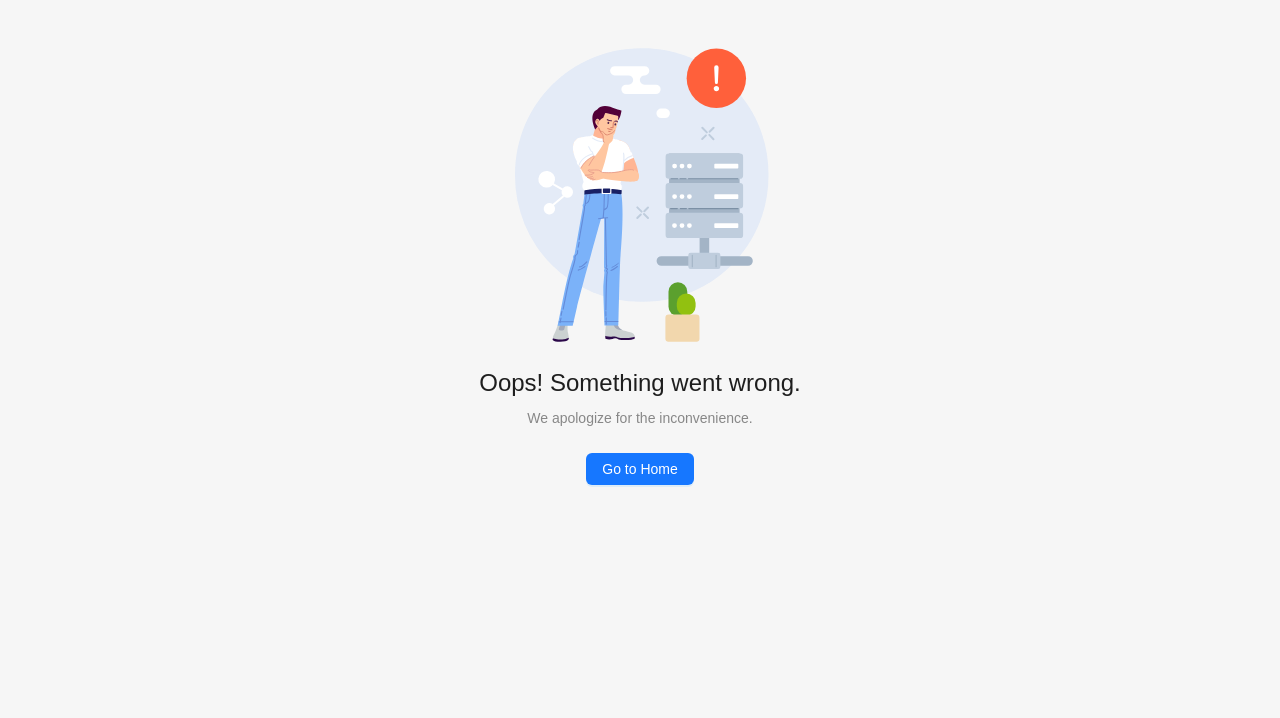
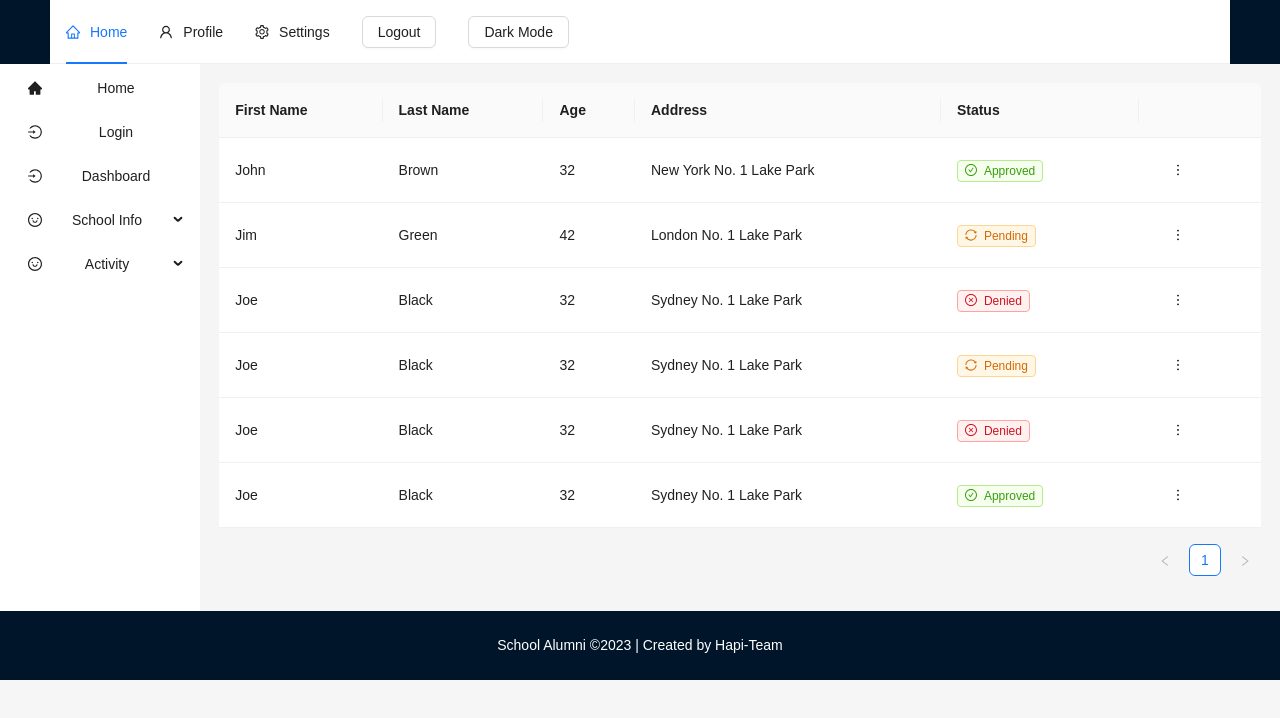
Before and after one commit to haicaumuoi/School_Alumni, a React (Vite) app: page /dashboard in a window 1280 px wide. Shown: the top 718 px of the page. Built offline with nearby package versions, Linux system fonts and the light colour scheme.

Commit message:
Dat create dashboard

```diff
--- /dev/null
+++ b/db.json
@@ -0,0 +1,23 @@
+[
+    {
+        "status": 1
+    },
+    {
+        "status": 2
+    },
+    {
+        "status": 3
+    },
+    {
+        "status": 1
+    },
+    {
+        "status": 3
+    },
+    {
+        "status": 1
+    },
+    {
+        "status": 2
+    }
+]
--- a/src/component/config/routes.js
+++ b/src/component/config/routes.js
@@ -5,6 +5,7 @@ const routes = {
   schoolInfo: "/schoolInfo/*",
   activity: "/activity/*",
   abc: "/abc",
+  dashboard: "/dashboard/*"
 };
 
 export default routes;
--- /dev/null
+++ b/src/component/pages/dashboardPage/DashboardPage.css
@@ -0,0 +1,4 @@
+.table-container {
+    margin: 1.5%;
+    width: 100%;
+}
--- /dev/null
+++ b/src/component/pages/dashboardPage/DashboardPage.jsx
@@ -0,0 +1,177 @@
+import { Typography } from "antd";
+import React, { useState } from "react";
+import { Space, Table, Tag, Divider } from "antd";
+import "./DashboardPage.css";
+import { Button, Popover } from "antd";
+import db from "../../../../db.json";
+import {
+  ClockCircleOutlined,
+  SyncOutlined,
+  CloseCircleOutlined,
+  EllipsisOutlined,
+  CheckCircleOutlined,
+  MoreOutlined,
+} from "@ant-design/icons";
+
+const { Column } = Table;
+
+const DashboardPage = () => {
+  const [openStates, setOpenStates] = useState({});
+
+  const hide = (key) => {
+    setOpenStates((prevState) => ({
+      ...prevState,
+      [key]: false,
+    }));
+  };
+
+  const handleOpenChange = (key, newOpen) => {
+    setOpenStates((prevState) => ({
+      ...prevState,
+      [key]: newOpen,
+    }));
+  };
+
+  const data = [
+    {
+      key: "1",
+      firstName: "John",
+      lastName: "Brown",
+      age: 32,
+      address: "New York No. 1 Lake Park",
+      tags: ["Approved"],
+    },
+    {
+      key: "2",
+      firstName: "Jim",
+      lastName: "Green",
+      age: 42,
+      address: "London No. 1 Lake Park",
+      tags: ["Pending"],
+    },
+    {
+      key: "3",
+      firstName: "Joe",
+      lastName: "Black",
+      age: 32,
+      address: "Sydney No. 1 Lake Park",
+      tags: ["Denied"],
+    },
+    {
+      key: "4",
+      firstName: "Joe",
+      lastName: "Black",
+      age: 32,
+      address: "Sydney No. 1 Lake Park",
+      tags: ["Pending"],
+    },
+    {
+      key: "5",
+      firstName: "Joe",
+      lastName: "Black",
+      age: 32,
+      address: "Sydney No. 1 Lake Park",
+      tags: ["Denied"],
+    },
+    {
+      key: "6",
+      firstName: "Joe",
+      lastName: "Black",
+      age: 32,
+      address: "Sydney No. 1 Lake Park",
+      tags: ["Approved"],
+    },
+  ];
+
+  const getTagColor = (tag) => {
+    switch (tag) {
+      case "Approved":
+        return "green";
+      case "Pending":
+        return "orange";
+      case "Denied":
+        return "red";
+      default:
+        return "orange";
+    }
+  };
+
+  const getTagIcon = (tag) => {
+    switch (tag) {
+      case "Approved":
+        return <CheckCircleOutlined />;
+      case "Pending":
+        return <SyncOutlined />;
+      case "Denied":
+        return <CloseCircleOutlined />;
+      default:
+        return null;
+    }
+  };
+
+  return (
+    <Table dataSource={data} className="table-container">
+      <Column title="First Name" dataIndex="firstName" key="firstName" />
+      <Column title="Last Name" dataIndex="lastName" key="lastName" />
+      <Column title="Age" dataIndex="age" key="age" />
+      <Column title="Address" dataIndex="address" key="address" />
+      <Column
+        title="Status"
+        dataIndex="tags"
+        key="tags"
+        render={(tags) => (
+          <>
+            {tags.map((tag) => (
+              <Tag color={getTagColor(tag)} key={tag} icon={getTagIcon(tag)}>
+                {tag}
+              </Tag>
+            ))}
+          </>
+        )}
+      />
+      <Column
+        title=""
+        key="school"
+        render={(_, record) => (
+          // <Button type="link" style={{color: "black"}}>
+          //   <a>
+          //     <MoreOutlined />
+          //   </a>
+          // </Button>
+
+          // <Popover
+          //   content={<a onClick={hide}>Close</a>}
+          //   title="Title"
+          //   trigger="click"
+          //   open={open}
+          //   onOpenChange={handleOpenChange}
+          // >
+          //   <Button type="primary">Click me</Button>
+          // </Popover>
+
+          <Popover
+            content={
+              <>
+            <a onClick={() => hide(record.key)}>Accept</a>
+            <Divider type="vertical" />
+            <a>Delete</a>
+            </>
+          }
+            title="Options"
+            trigger="click"
+            open={openStates[record.key]}
+            onOpenChange={(newOpen) => handleOpenChange(record.key, newOpen)}
+          >
+            <Button type="link" style={{ color: "black" }}>
+              <a>
+                <MoreOutlined />
+              </a>
+            </Button>
+          </Popover>
+        )}
+      />
+    </Table>
+  );
+};
+
+export default DashboardPage;
--- a/src/component/routes/routes.jsx
+++ b/src/component/routes/routes.jsx
@@ -5,9 +5,10 @@ import Home from "../view/home/Home";
 import Login from "../view/login/Login";
 import schoolInfo from "../view/schoolInfo/schoolInfo";
 import Test1 from "../view/test1/Test1";
+import Dashboard from "../view/dashboard/Dashboard";
 
 
-const landingPageRoute = {
+const landingPageRoutes = {
     path: config.routes.landingPage,
     component: LandingPage,
 }
@@ -32,8 +33,13 @@ const abcRoutes = {
     component: Test1,
 }
 
+const DashboardRoutes = {
+    path: config.routes.dashboard,
+    component: Dashboard,
+}
+
 // const superAdminRoutes = [...classAdminRoutes, userListRoutes, userPermissionRoutes]
-const adminRoutes = [landingPageRoute, homeRoutes, loginRoutes, schoolInfoRoutes, activityRoutes, abcRoutes]
+const adminRoutes = [landingPageRoutes, homeRoutes, loginRoutes, schoolInfoRoutes, activityRoutes, abcRoutes, DashboardRoutes]
 export default adminRoutes;
 
 // export { superAdminRoutes, classAdminRoutes, trainerRoutes, studentRoutes };
--- a/src/component/utilities/sidebarData/AppSidebarData.jsx
+++ b/src/component/utilities/sidebarData/AppSidebarData.jsx
@@ -34,6 +34,13 @@ export const sidebarData = [
     //     title: "2",
     //   },
     // ],
+  },
+  {
+      name: "dashboard",
+      path: "dashboard",
+      title: "Dashboard",
+      icon: <LoginOutlined />,
+      exact: true,
   },
   {
     name: "schoolInfo",
--- /dev/null
+++ b/src/component/view/dashboard/Dashboard.jsx
@@ -0,0 +1,12 @@
+import { Typography } from 'antd'
+import React from 'react'
+import DashboardPage from '../../pages/dashboardPage/dashboardPage'
+
+
+const Dashboard = () => {
+  return (
+    <DashboardPage />
+  )
+}
+
+export default Dashboard
```
Also changed, not shown: src/component/pages/loginPage/bg1.jpg (deleted).
